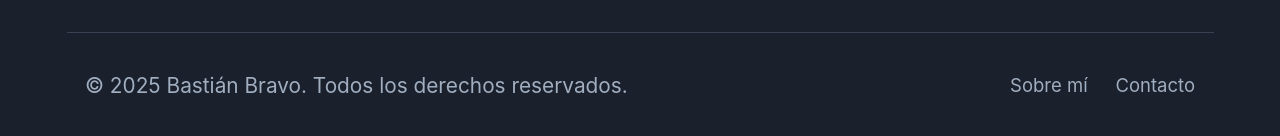
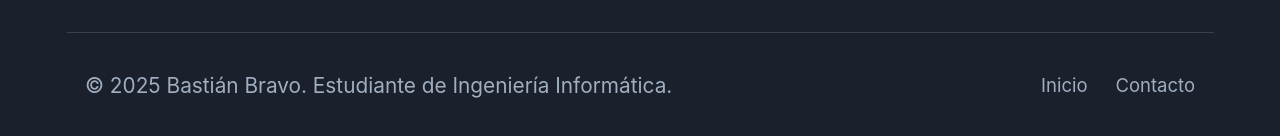
Before and after one commit to Shenx3/PortafolioWeb, a React (Vite) app: page / in a window 1280 px wide. Shown: the part 4291-4427 px from the top of the page. Built offline with nearby package versions, Linux system fonts and the light colour scheme.

Commit message:
Actualizar el texto del footer para reflejar la información del autor y corregir el enlace de navegación a 'Inicio'.

```diff
--- a/src/components/organisms/Footer.tsx
+++ b/src/components/organisms/Footer.tsx
@@ -14,10 +14,10 @@ const Footer: React.FC<FooterProps> = ({ openModal }) => {
     <footer className="bg-darkBackground py-8 border-t border-gray-700 mt-12">
       <div className="container mx-auto px-4 flex flex-col md:flex-row justify-between items-center text-center md:text-left">
         <Text className="mb-4 md:mb-0">
-          &copy; {currentYear} Bastián Bravo. Todos los derechos reservados.
+          &copy; {currentYear} Bastián Bravo. Estudiante de Ingeniería Informática.
         </Text>
         <div className="flex space-x-6">
-          <a href="#sobre-mi" className="text-secondaryText hover:text-accent transition-colors">Sobre mí</a>
+          <a href="#inicio" className="text-secondaryText hover:text-accent transition-colors">Inicio</a>
           <button onClick={openModal} className="text-secondaryText hover:text-accent transition-colors">
             Contacto
           </button>
```
